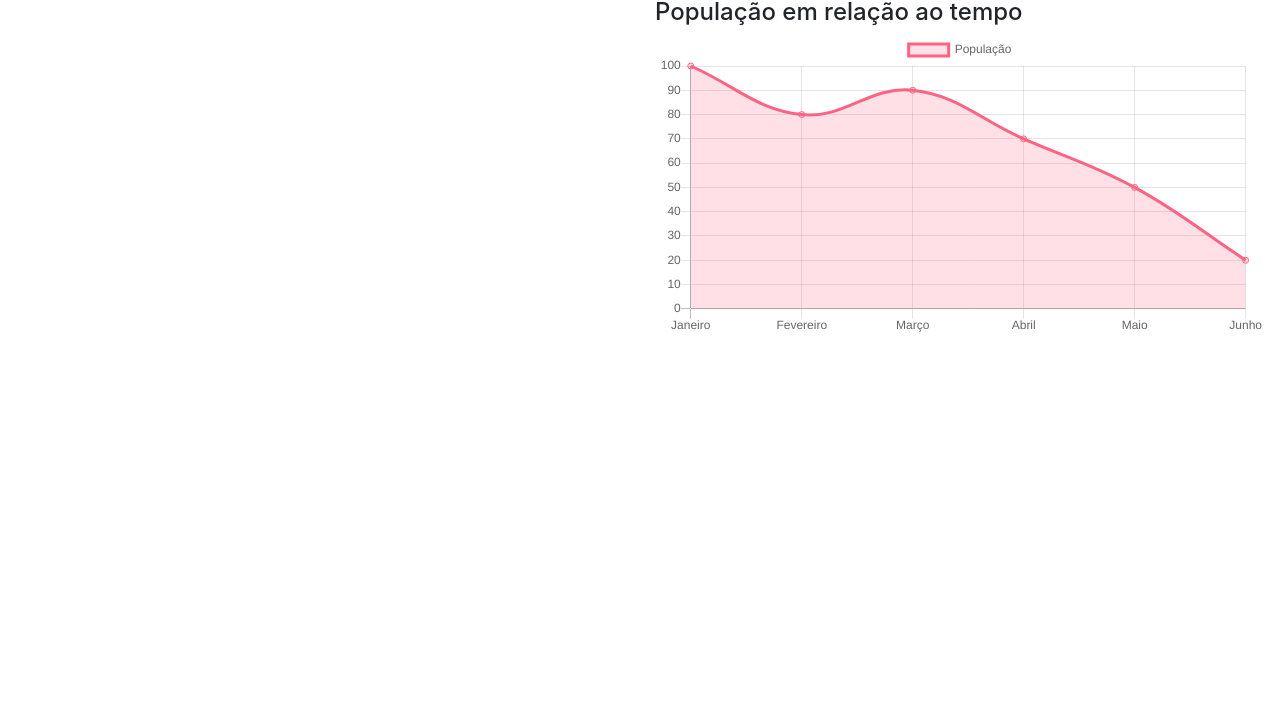
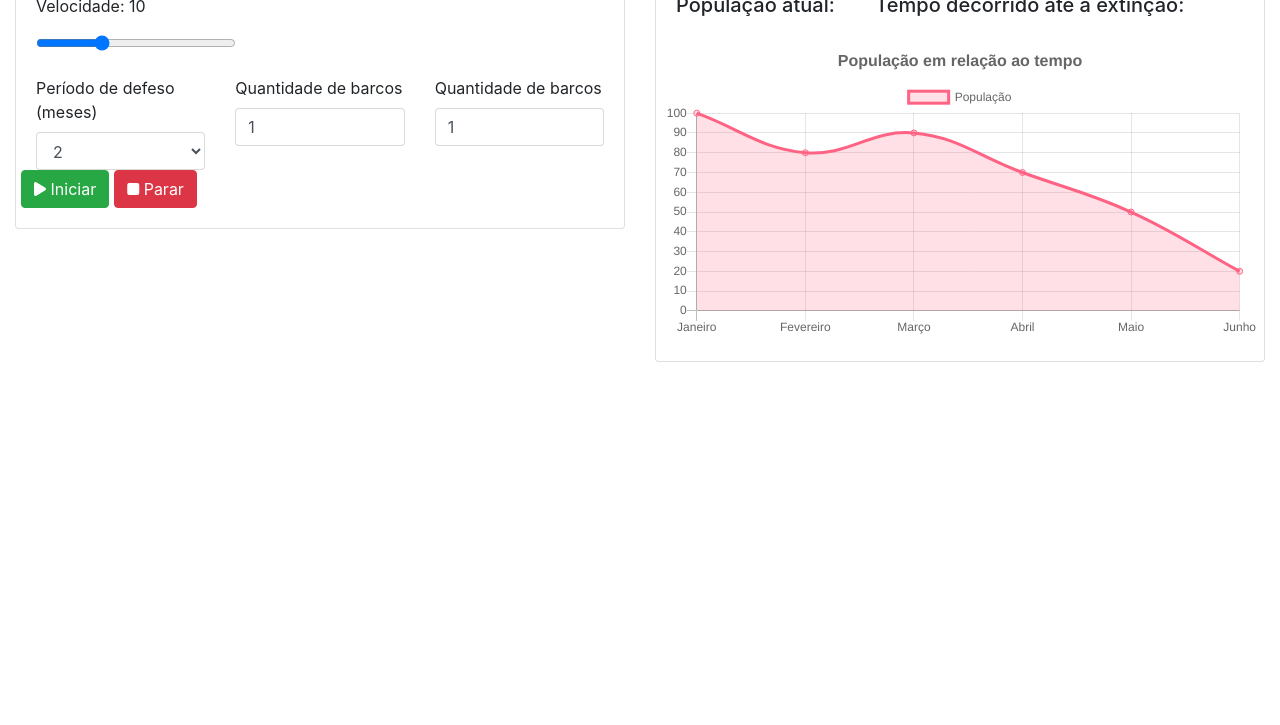
Before and after one commit to MatheusSouzaCC/simulacaoDiscretaTainha, a plain HTML site: page index.html in a window 1280 px wide. Shown: the part 75-800 px from the top of the page. Drawn offline with nearby package versions, Linux system fonts and the light colour scheme.

Commit message:
pequenas atualizações de layout

```diff
--- a/estilo.css
+++ b/estilo.css
@@ -41,7 +41,9 @@ h1 {
   position: absolute;
   margin: -15px 0 0 -30px;
   opacity: 0;
-  transition: transform 10s;
+  transition: transform 30s;
+  /* rapido 0.5 */
+  /* padrao 10 */
   animation: spawn .5s forwards;
 }
 @keyframes spawn {
@@ -52,6 +54,7 @@ h1 {
   position: relative;
   margin-top: -20px;
   animation: bob 6s infinite;
+  /* rapido : 2 */
 }
 @keyframes bob {
   50% { transform: translateY(40px); }
--- a/grafico.js
+++ b/grafico.js
@@ -20,6 +20,11 @@ var myChart = new Chart(ctx, {
                     beginAtZero:true
                 }
             }]
+        },
+        title: {
+            display: true,
+            text: 'População em relação ao tempo',
+            fontSize: 16
         }
     }
 });
--- a/index.html
+++ b/index.html
@@ -3,6 +3,7 @@
 <head>
     <link rel="stylesheet" href="https://maxcdn.bootstrapcdn.com/bootstrap/4.0.0-beta/css/bootstrap.min.css" integrity="sha384-/Y6pD6FV/Vv2HJnA6t+vslU6fwYXjCFtcEpHbNJ0lyAFsXTsjBbfaDjzALeQsN6M"
         crossorigin="anonymous">
+        <script src="https://use.fontawesome.com/f597411526.js"></script>
     <link rel="stylesheet" type="text/css" href="estilo.css">
 </head>
 
@@ -17,10 +18,61 @@
         </div>
         <div class="row">
             <div class="col-sm-6">
-                <h2>Variáveis de Entrada</h2>
+                <div class="card">
+                    <div class="card-body">
+                        <h2 class="card-title">Variáveis de Entrada</h2>
+                        <div class="row">
+                            <div class="col-sm-12">
+                                <div class="form-group">
+                                    <label>Velocidade: <span id="velocidade"></span></label>
+                                    <input id="velocidadeRange" class="form-control" type="range" value="10" max="20" min="6" style="max-width: 200px">
+                                </div>
+                            </div>
+                        </div>
+                        <div class="row">
+                            <div class="col-sm-4">
+                                <label>Período de defeso (meses)</label>
+                                <select class="form-control">
+                                    <option value="1">1</option>
+                                    <option selected value="2">2</option>
+                                    <option value="3">3</option>
+                                    <option value="4">4</option>
+                                    <option value="5">5</option>
+                                    <option value="6">6</option>
+                                    <option value="7">7</option>
+                                    <option value="8">8</option>
+                                    <option value="9">9</option>
+                                    <option value="10">10</option>
+                                    <option value="11">11</option>
+                                    <option value="12">12</option>
+                                </select>
+                            </div>
+                            <div class="col-sm-4">
+                                <div class="form-group">
+                                        <label>Quantidade de barcos</label>
+                                        <input type="number" class="form-control" min="1" max="50" value="1">
+                                </div>
+                            </div>
+                            <div class="col-sm-4">
+                                    <div class="form-group">
+                                            <label>Quantidade de barcos</label>
+                                            <input type="number" class="form-control" min="1" max="50" value="1">
+                                    </div>
+                                </div>
+                        </div>
+                        <div class="row">
+                                <button style="margin-right:5px" type="button" class="btn btn-success"><i class="fa fa-play" aria-hidden="true"></i> Iniciar</button>
+                                <button type="button" class="btn btn-danger"><i class="fa fa-stop" aria-hidden="true"></i> Parar</button>
+                        </div>
+                    </div>
+                </div>
+
+
             </div>
             <div class="col-sm-6">
-                <h2>Saída</h2>
+                <div class="card">
+                    <div class="card-body">
+                        <h2 class="card-title">Saída</h2>
                         <div class="row">
                             <div class="col-sm-4">
                                 <h5>População atual:</h5>
@@ -28,13 +80,16 @@
                             <div class="col-sm-8">
                                 <h5>Tempo decorrido até a extinção:</h5>
                             </div>
-                </div>
-                <h4>População em relação ao tempo</h4>
+                            <br>
+                            <br>
                             <canvas id="myChart"></canvas>
                         </div>
                     </div>
                 </div>
-
+            </div>
+        </div>
+    </div>
+    <br>
 </body>
 
 <!--Bibliotecas -->
@@ -47,6 +102,7 @@
     crossorigin="anonymous"></script>
 
 <!--Nossos scripts -->
+<script src="site.js"></script>
 <script src="fishAnimation.js"></script>
 <script src="grafico.js"></script>
 
--- /dev/null
+++ b/site.js
@@ -0,0 +1,8 @@
+
+$(document).ready(function(){
+    $("#velocidade").html($("#velocidadeRange").val());
+
+    $("#velocidadeRange").on("change mousemove",function(){
+        $("#velocidade").html($(this).val());
+    });
+});
```
Lines whose indentation alone changed are shown as unchanged.
